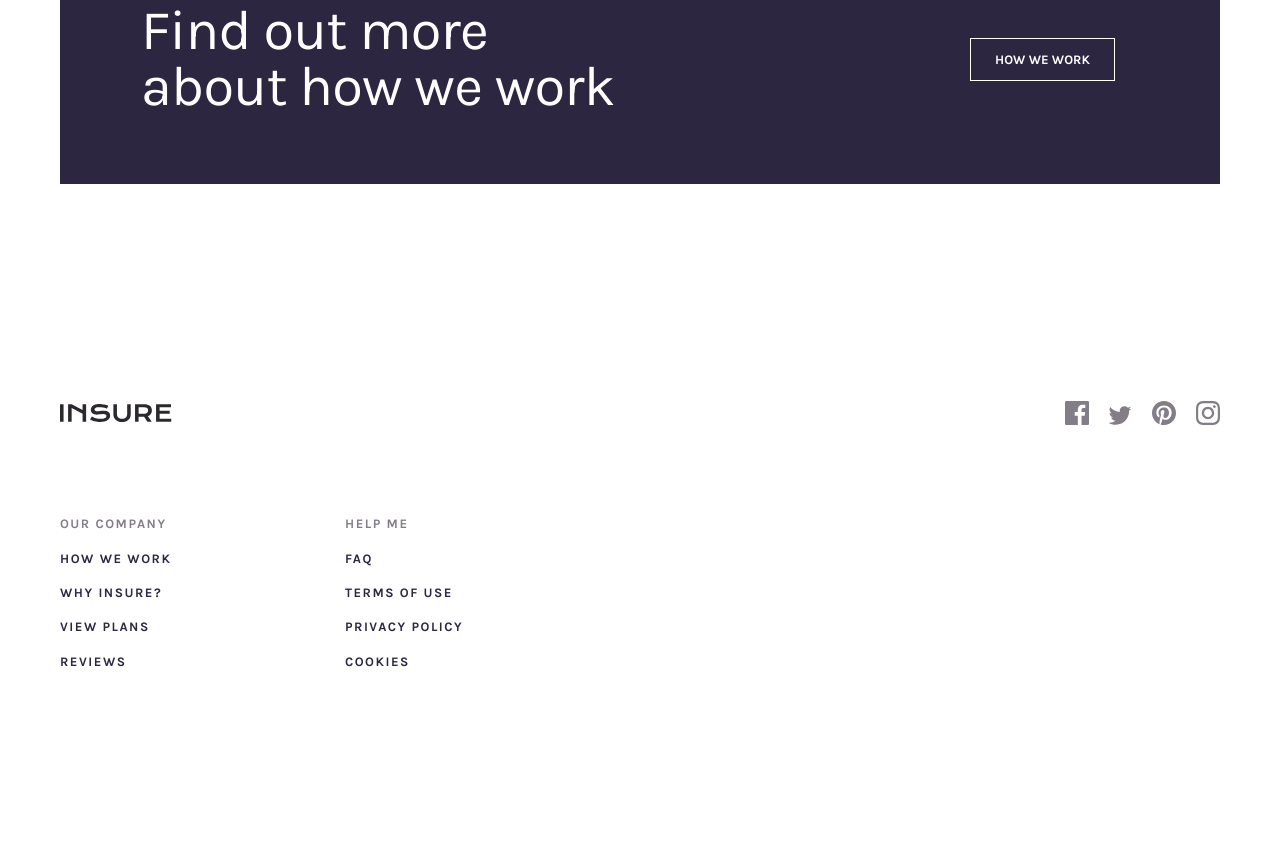
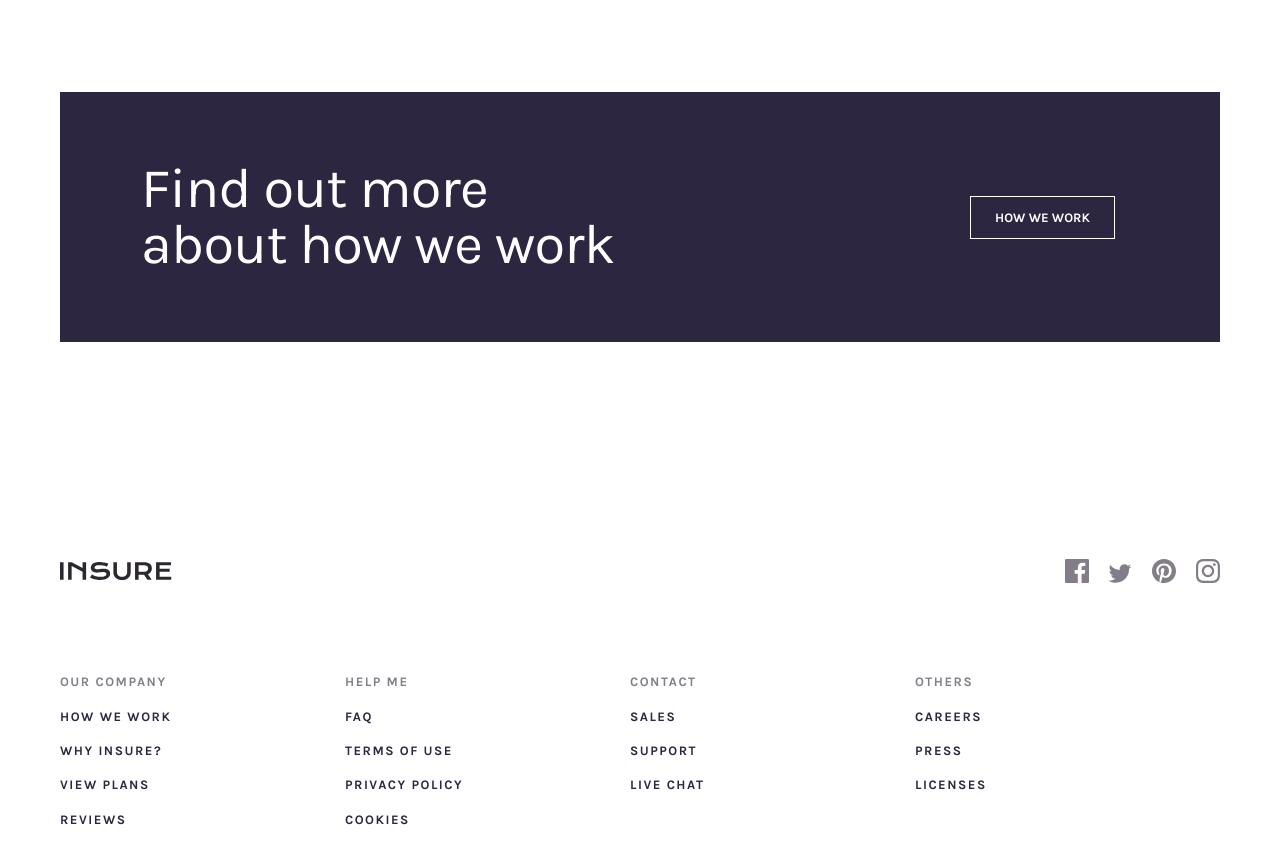
Before and after one commit to AbdulAziz-210/insure-landing, a plain HTML site: page index.html in a window 1280 px wide. Shown: the part 1431-2295 px from the top of the page. Before the commit the page ends 2117 px from the top, so only its background shows below. Drawn offline with Linux system fonts and the light colour scheme.

Commit message:
change footer

```diff
--- a/index.html
+++ b/index.html
@@ -137,7 +137,6 @@
                             </li>
                         </ul>
 
-
                         <ul class="footer__list company">
                             <li class="company__item company__item--margin ">
                                 <span class="company__text">HELP ME</span>
@@ -155,8 +154,38 @@
                                 <a class="company__link" href="#">COOKIES</a>
                             </li>
                         </ul>
+
+
+                        <ul class="footer__list company">
+                            <li class="company__item company__item--margin ">
+                                <span class="company__text">CONTACT</span>
+                            </li>
+                            <li class="company__item">
+                                <a class="company__link" href="#">SALES</a>
+                            </li>
+                            <li class="company__item">
+                                <a class="company__link" href="#">SUPPORT</a>
+                            </li>
+                            <li class="company__item">
+                                <a class="company__link" href="#">LIVE CHAT</a>
+                            </li>
+                        </ul>
+
+                        <ul class="footer__list company">
+                            <li class="company__item company__item--margin ">
+                                <span class="company__text">OTHERS</span>
+                            </li>
+                            <li class="company__item">
+                                <a class="company__link" href="#">CAREERS</a>
+                            </li>
+                            <li class="company__item">
+                                <a class="company__link" href="#">PRESS</a>
+                            </li>
+                            <li class="company__item">
+                                <a class="company__link" href="#">LICENSES</a>
+                            </li>
+                        </ul>
                     </div>
-
                 </div>
             </div>
         </footer>
--- a/scss/blocks/_different.scss
+++ b/scss/blocks/_different.scss
@@ -1,4 +1,9 @@
 
+
+
+.different-section{
+    margin-bottom: 158px;
+}
 .different__title{
     margin-bottom: 96px;
     color: #2C2830;
--- a/scss/blocks/_footer.scss
+++ b/scss/blocks/_footer.scss
@@ -1,16 +1,14 @@
 
 
-
+.footer{
+    padding-bottom: 64px;
+}
 .footer__wrapper{
     margin-bottom: 85px;
     display: flex;
     align-items: center;
     justify-content: space-between;
 }
-// .footer__social-icons{
-//     display: flex;
-// }
-
 
 .social__img+.social__img{
     margin-left: 16px;
@@ -40,10 +38,14 @@
 .list-folder{
     display: flex;
 }
+.footer__list+.footer__list{
+    margin-left: 30px;
+}
 .company__item{
     width: 255px;
     margin-bottom: 16px;
+
+    &:hover>.company__link{
+         border-bottom: 1px solid black;
+    }
 }
-.company__item+.company__item{
-    margin-right: 30px;
-}
--- a/scss/blocks/_hero.scss
+++ b/scss/blocks/_hero.scss
@@ -5,7 +5,6 @@
 
 }
 .hero{
-
     padding: 105px 0 127px;
     display: flex;
     justify-content: space-between;
```
Also changed, not shown: css/main.css, 1 other file.
